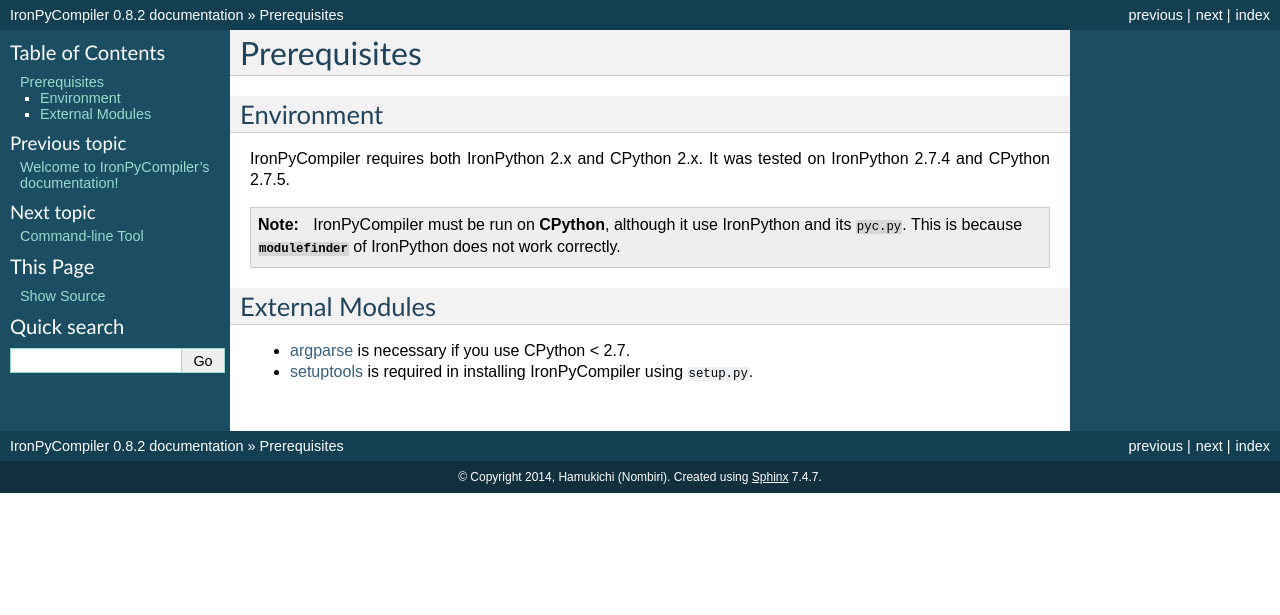
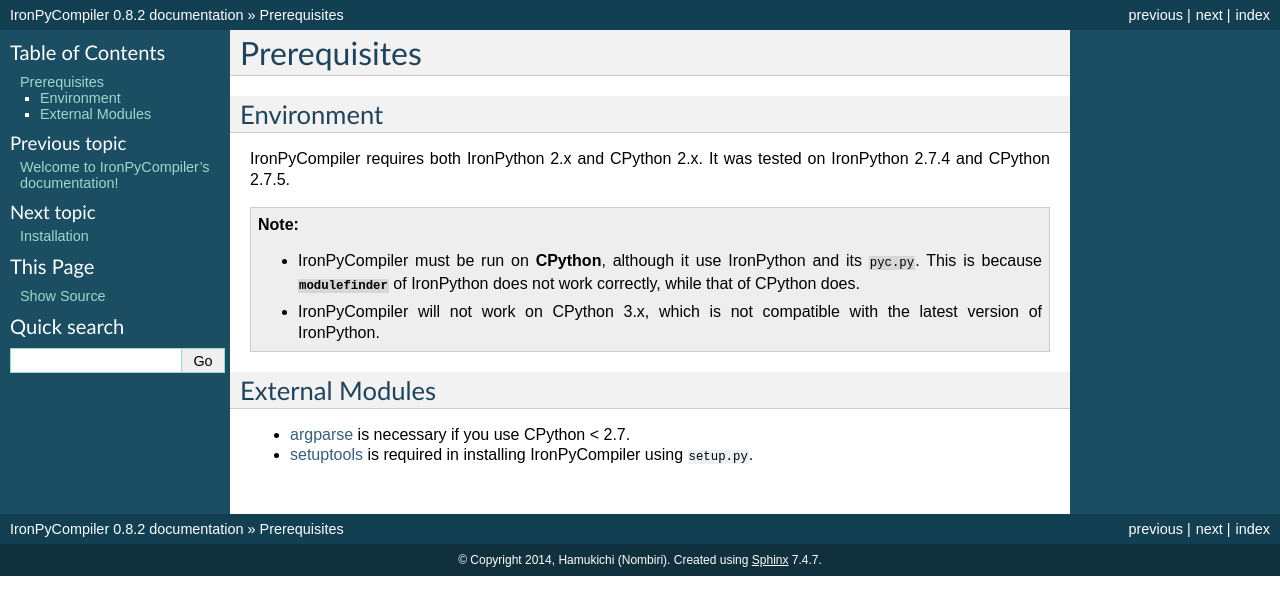
Before and after one commit to hamukichi/ironpycompiler, a Sphinx documentation site: the page built from doc/prerequisites.rst, in a window 1280 px wide. Shown: the top 615 px of the page. Built offline with Sphinx 7.4.7, drawn with Linux system fonts in a browser that asks for light colours.

Commit message:
Revised the documents, and Revised setup.py

```diff
--- a/doc/index.rst
+++ b/doc/index.rst
@@ -27,6 +27,7 @@
    :maxdepth: 2
 
    prerequisites
+   installation
    command-line
    api
 
--- a/doc/installation.rst
+++ b/doc/installation.rst
@@ -6,4 +6,5 @@
 
 1. Download source codes from `the Github repository
    <https://github.com/hamukichi/ironpycompiler>`_.
-2. Execute ``setup.py install`` to install IronPyCompiler.
+2. Execute ``python setup.py install`` to install IronPyCompiler. Please
+   use CPython 2.x.
--- a/doc/prerequisites.rst
+++ b/doc/prerequisites.rst
@@ -8,9 +8,11 @@
 tested on IronPython 2.7.4 and CPython 2.7.5.
 
 .. note::
-   IronPyCompiler must be run on **CPython**, although it use IronPython
-   and its ``pyc.py``. This is because :mod:`modulefinder` of IronPython
-   does not work correctly.
+   * IronPyCompiler must be run on **CPython**, although it use IronPython
+     and its ``pyc.py``. This is because :mod:`modulefinder` of IronPython
+     does not work correctly, while that of CPython does.
+   * IronPyCompiler will not work on CPython 3.x, which is not compatible
+     with the latest version of IronPython.
 
 External Modules
 ----------------
--- a/setup.py
+++ b/setup.py
@@ -20,7 +20,7 @@
 
 sysver = sys.version_info
 
-classifiers = ["Development Status :: 3 - Alpha",
+classifiers = ["Development Status :: 4 - Beta",
                "Intended Audience :: Developers",
                "License :: OSI Approved :: MIT License",
                "Operating System :: Microsoft :: Windows",
```
